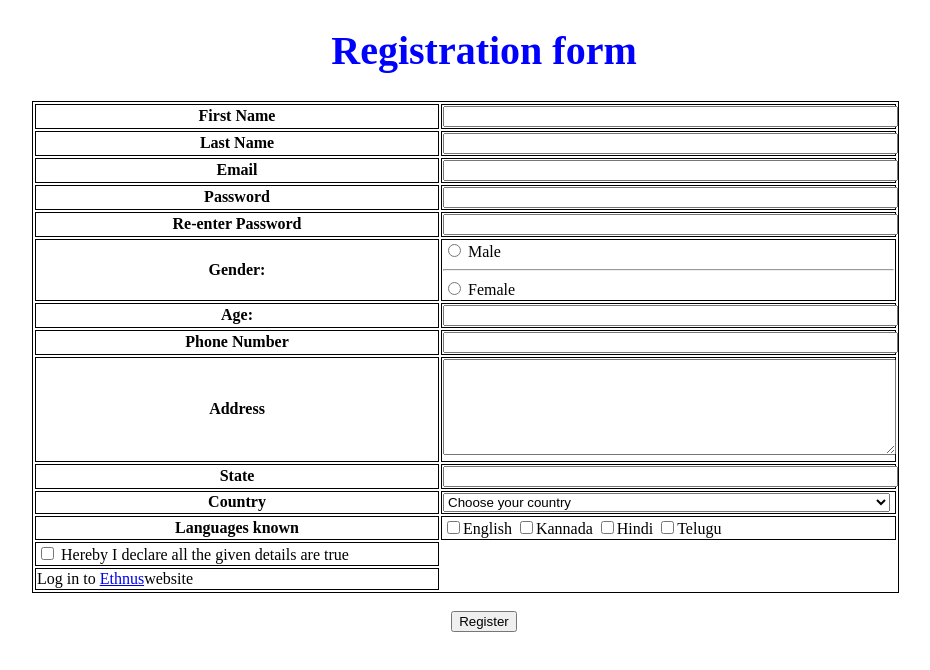
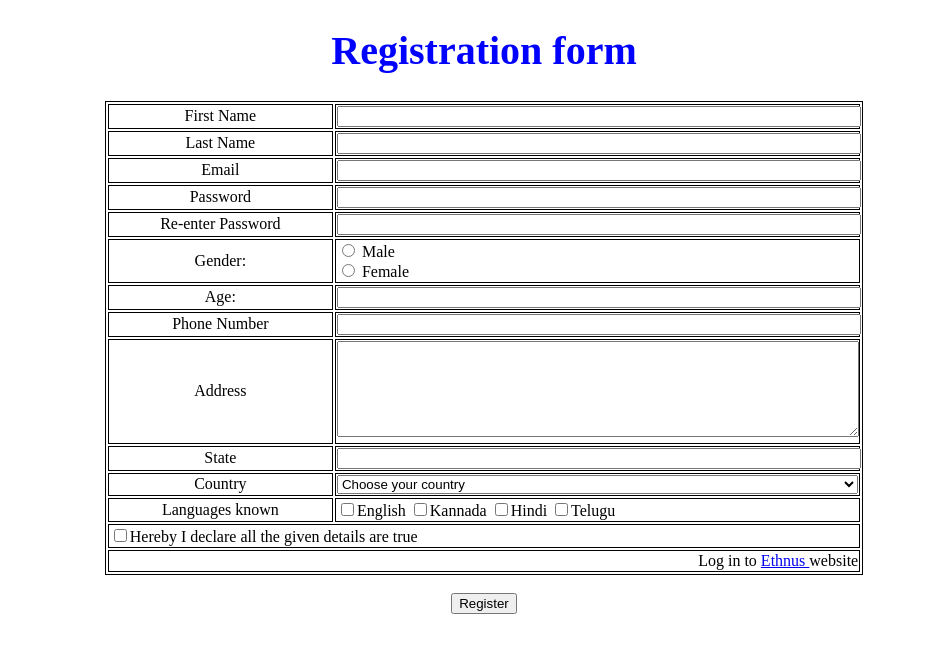
Before and after one commit to rrahulguturii/rahul-mern, a plain HTML site: page HTML-Task5.html in a window 1280 px wide. Shown: the whole page, without its empty margins (156-1086 px from the left). Drawn offline with Linux system fonts and the light colour scheme.

Commit message:
Update HTML-Task5.html

```diff
--- a/HTML-Task5.html
+++ b/HTML-Task5.html
@@ -4,100 +4,72 @@
     <meta charset="UTF-8">
     <meta name="viewport" content="width=device-width, initial-scale=1.0">
     <title>Document</title>
-    <style>
-        .heading {
-            color: blue;
-            font-weight: bold;
-            font-size: 40px;
-        }
-
-        .table {
-            margin-left: 180px;
-        }
-
-        .declaration-label {
-            white-space: nowrap;
-        }
-
-        .table input[type="text"],
-        .table input[type="email"],
-        .table input[type="password"],
-        .table input[type="number"],
-        .table textarea,
-        .table select {
-            width: 99%;
-        }
-
-        .side-heading {
-            font-weight: bold;
-        }
-
-    </style>
 </head>
 <body>
+    <center>
     <div>
-        <h1 class="heading"><center>Registration form</center></h1>
+        <h1 style="color: blue; font-weight: bold; font-size: 40px;"><center>Registration form</center></h1>
     </div>
 
     <div class="table">
-    <table border="1" bordercolor="black" height="100" width="80%">
+    <table border="1" bordercolor="black" height="100" width="60%">
         <tr>
-            <td class="side-heading"><center>First Name</center></td>
-            <td><input type="text" cols="100"/></td>
+            <td class="side-heading" style="width: 30%;"><center>First Name</center></td>
+            <td><input type="text" style="width: 99%;" cols="100"/></td>
         </tr>
 
         <tr>
             <td class="side-heading"><center>Last Name</center></td>
-            <td><input type="text"/></td>
+            <td><input type="text" style="width: 99%;"/></td>
         </tr>
 
         <tr>
             <td class="side-heading"><center>Email</center></td>
-            <td><input type="email"/></td>
+            <td><input type="email" style="width: 99%;"/></td>
         </tr>
 
         <tr>
             <td class="side-heading"><center>Password</center></td>
-            <td><input type="password"/></td>
+            <td><input type="password" style="width: 99%;"/></td>
         </tr>
 
         <tr>
             <td class="side-heading"><center>Re-enter Password</center></td>
-            <td><input type="password"/></td>
+            <td><input type="password" style="width: 99%;"/></td>
         </tr>
 
         <tr>
             <td class="side-heading"><center>Gender:</center></td>
-                <td>
-                    <input type="radio" name="gender" /> Male <hr>
-                    <input type="radio" name="gender" /> Female
-                </td>
+            <td>
+                <input type="radio" name="gender" /> Male <br>
+                <input type="radio" name="gender" /> Female
+            </td>
         </tr>
 
         <tr>
             <td class="side-heading"><center>Age:</center></td>
-            <td><input type="number"/></td>
+            <td><input type="number" style="width: 99%;"/></td>
         </tr>
 
         <tr>
             <td class="side-heading"><center>Phone Number</center></td>
-            <td><input type="number"/></td>
+            <td><input type="number" style="width: 99%;"/></td>
         </tr>
 
         <tr height="105">
             <td class="side-heading"><center>Address</center></td>
-            <td><textarea rows="6" cols="100"></textarea></td>
+            <td><textarea rows="6" cols="100" style="width: 99%;"></textarea></td>
         </tr>
 
         <tr>
             <td class="side-heading"><center>State</center></td>
-            <td><input type="text"/></td>
+            <td><input type="text" style="width: 99%;"/></td>
         </tr>
 
         <tr>
             <td class="side-heading"><center>Country</center></td>
             <td>
-                <select>
+                <select style="width: 100%;">
                     <option>Choose your country</option>
                     <option>India</option>
                     <option>US</option>
@@ -120,15 +92,10 @@
         </tr>
 
         <tr>
-            <td width="400">
-                <lable class="declaration-label">
-                    <input type="checkbox" /> Hereby I declare all the given details are true
-                </lable>
-            </td>
+            <td colspan="2"><input type="checkbox" class="inline" />Hereby I declare all the given details are true</td>
         </tr>
-
         <tr>
-            <td>Log in to <a href="#">Ethnus</a>website</td>
+           <td style="text-align:right;" colspan="2">Log in to <a href="http://www.ethnus.com">Ethnus </a>website</td>
         </tr>
     </table>
 </div>
@@ -137,5 +104,6 @@
 <div class="button">
     <center><input type="submit" value="Register" /></center>
 </div>
+</center>
 </body>
 </html>
```
